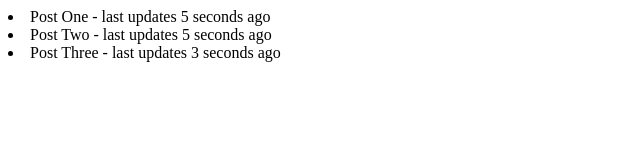
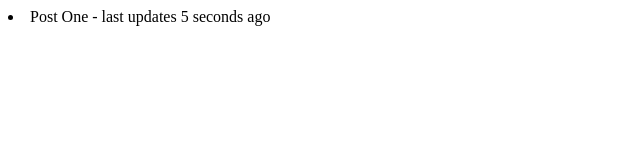
Before and after one commit to Mayank-TN/AdvanceJavascript, a plain HTML site: page index.html in a window 1280 px wide. Shown: the whole page, without its empty margins (0-640 px from the left). Drawn offline with Linux system fonts and the light colour scheme.

Commit message:
Promises

```diff
--- a/CallBack.js
+++ b/CallBack.js
@@ -1,4 +1,3 @@
-
 
 
 let posts = [
--- /dev/null
+++ b/Promise.js
@@ -0,0 +1,74 @@
+let posts = [
+    {
+        title : 'Post One',
+        body : 'This is post one',
+        createdAt : new Date().getTime()
+    },
+    {
+        title : 'Post Two',
+        body : 'This is post two',
+        createdAt : new Date().getTime()
+
+    }
+]
+
+function getPosts(){
+
+    setTimeout(()=>{
+        let output = '';
+        posts.forEach((post)=>{
+            output += `<li>${post.title} - last updates ${Math.floor((new Date().getTime() - post.createdAt)/1000)} seconds ago</li>`
+        })
+        document.body.innerHTML = output
+    },1000)
+}
+
+function createPost(post){
+    return new Promise((resolve,reject)=>{
+        setTimeout(()=>{posts.push({...post , createdAt : new Date().getTime()})
+            const error = false ;
+        if(!error){
+            resolve()
+        }
+        else{
+            reject('Something went wrong')
+        }
+        },2000);
+
+    })
+}
+
+
+function deletePost(){
+    return new Promise((resolve , reject)=>{
+        setTimeout(()=>{
+            if(posts.length>0){
+                resolve(posts.pop())
+            }
+            else{
+                reject('Array is empty now.')
+            }
+        },1000)
+        })
+}
+
+createPost({title : 'Post Three' , body : 'This is post three'}).then(
+    ()=>{
+        getPosts()
+        deletePost().then((ele)=>{
+            console.log(ele)
+        getPosts()
+        deletePost().then((ele)=>{
+            console.log(ele)
+            getPosts()
+            deletePost().then((ele)=>{
+                console.log(ele)
+                getPosts()
+                deletePost().then((ele)=>{
+                    console.log(ele)
+                    getPosts()
+                }).catch(err=>console.log(err))
+            }
+        )})
+    })}
+    )
```
Also changed, not shown: index.html (+1 -1 lines).
